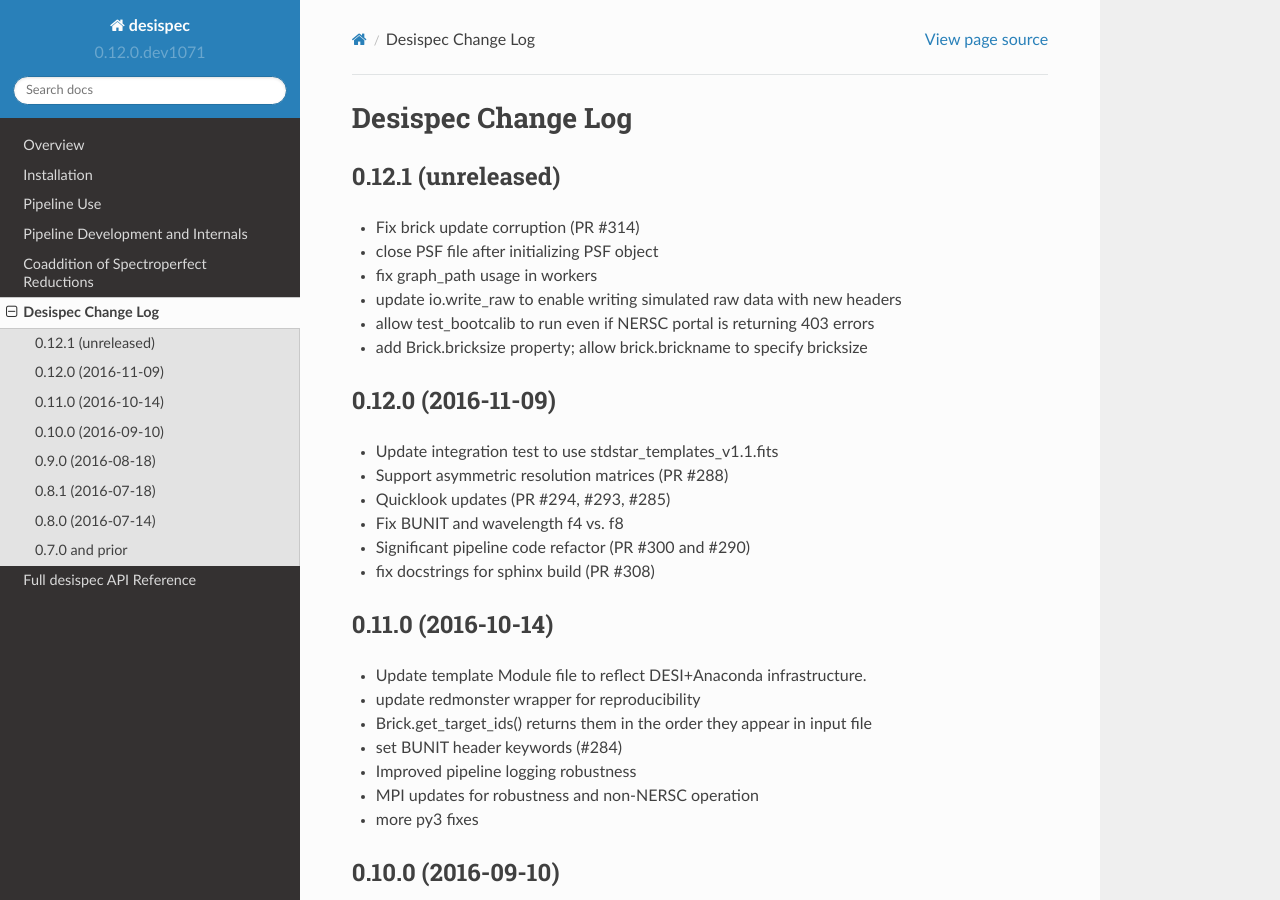
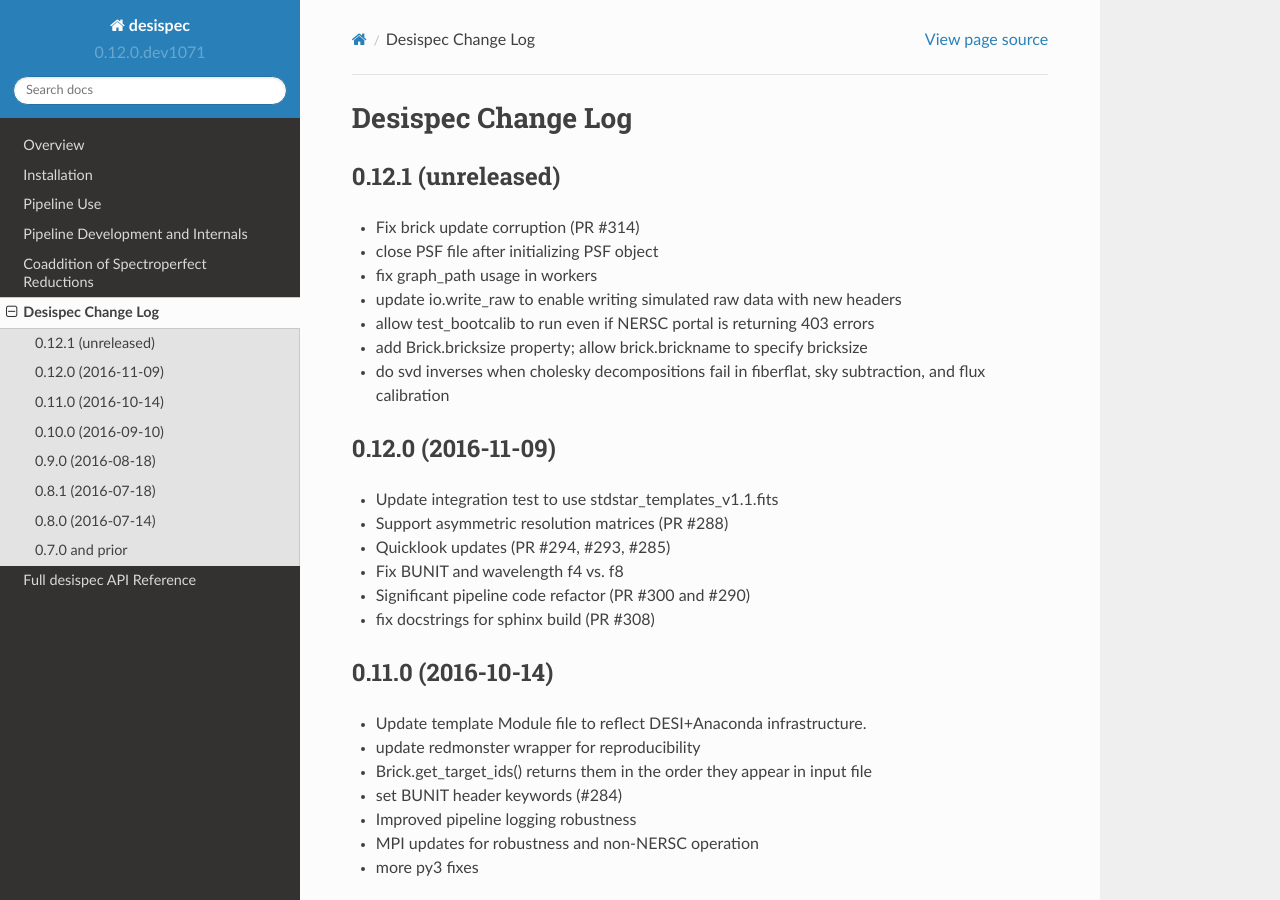
Before and after one commit to desihub/desispec, a Sphinx documentation site: the page built from doc/changes.rst, in a window 1280 px wide and 900 px high. Built offline with Sphinx 7.4.7 and the Read the Docs theme 2.0.0, drawn with Linux system fonts in a browser that asks for light colours.

Commit message:
updated changes.rst

```diff
--- a/doc/changes.rst
+++ b/doc/changes.rst
@@ -11,6 +11,7 @@
 * update io.write_raw to enable writing simulated raw data with new headers
 * allow test_bootcalib to run even if NERSC portal is returning 403 errors
 * add Brick.bricksize property; allow brick.brickname to specify bricksize
+* do svd inverses when cholesky decompositions fail in fiberflat, sky subtraction,   and flux calibration
 
 0.12.0 (2016-11-09)
 -------------------
```
